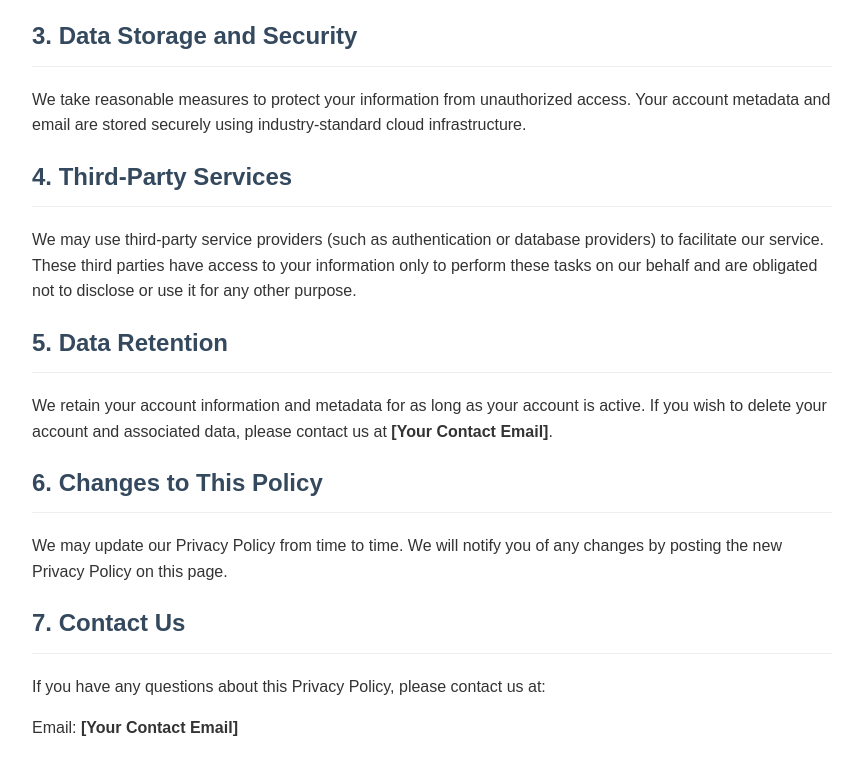
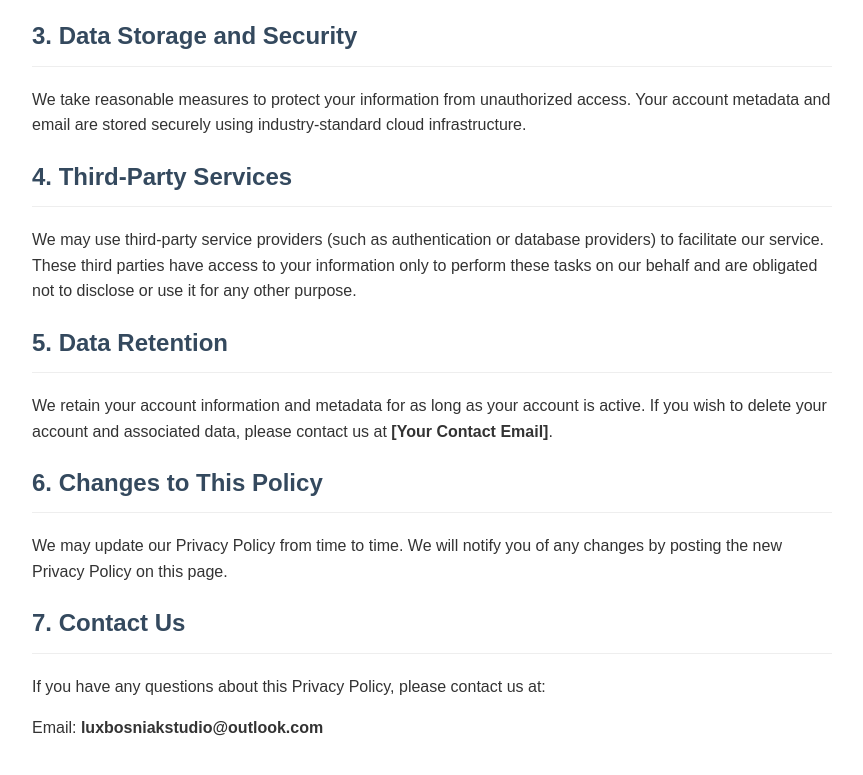
Before and after one commit to suljkanovic-adin/suljkanovic-adin.github.io, a plain HTML site: page index.html in a window 1280 px wide. Shown: the part 700-1475 px from the top of the page, without its empty margins (208-1071 px from the left). Drawn offline with Linux system fonts and the light colour scheme.

Commit message:
Update contact email in Privacy Policy

```diff
--- a/index.html
+++ b/index.html
@@ -49,7 +49,7 @@
 
     <h2>7. Contact Us</h2>
     <p>If you have any questions about this Privacy Policy, please contact us at:</p>
-    <p>Email: <strong>[Your Contact Email]</strong></p>
+    <p>Email: <strong>luxbosniakstudio@outlook.com</strong></p>
 
 </body>
 </html>
```
